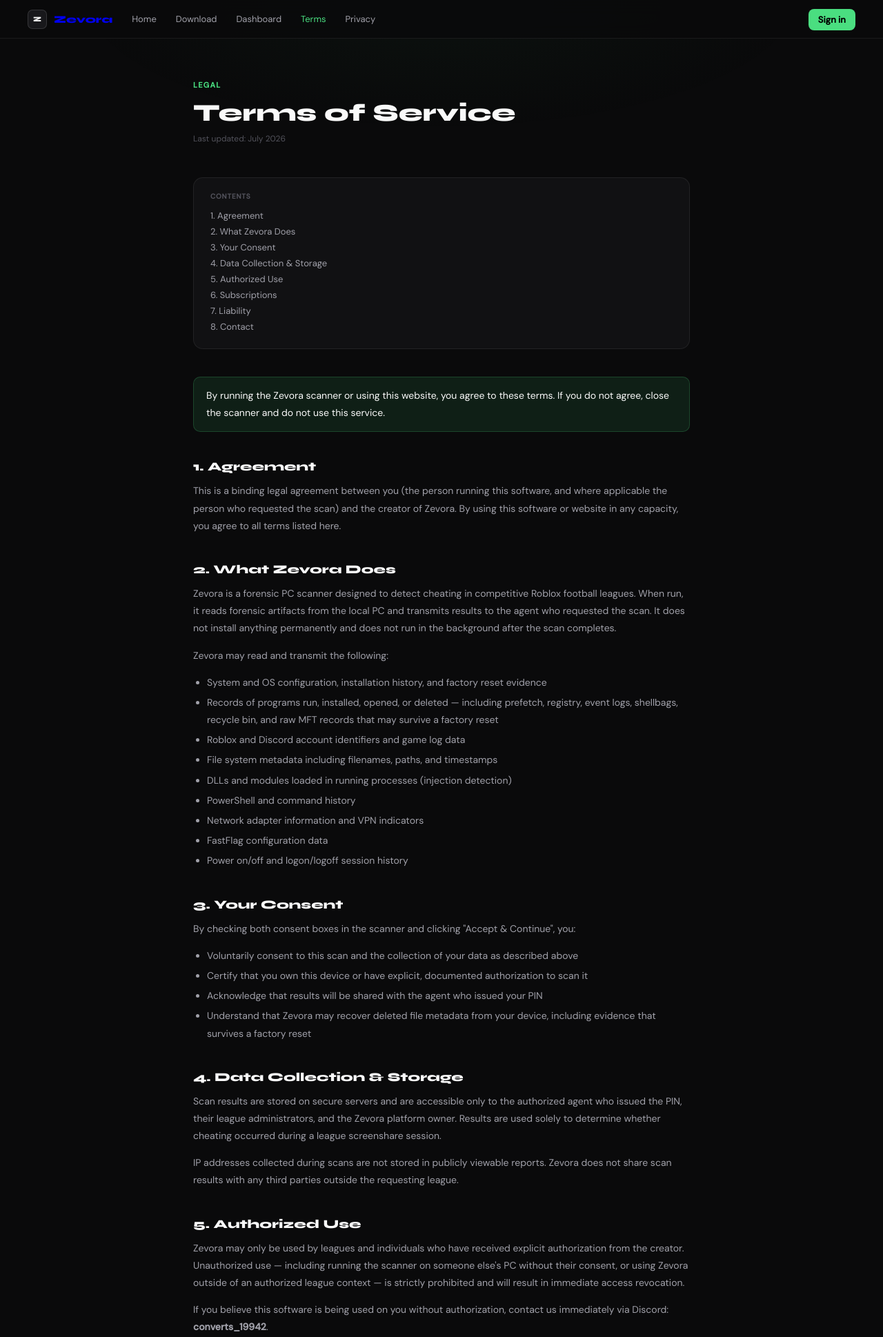
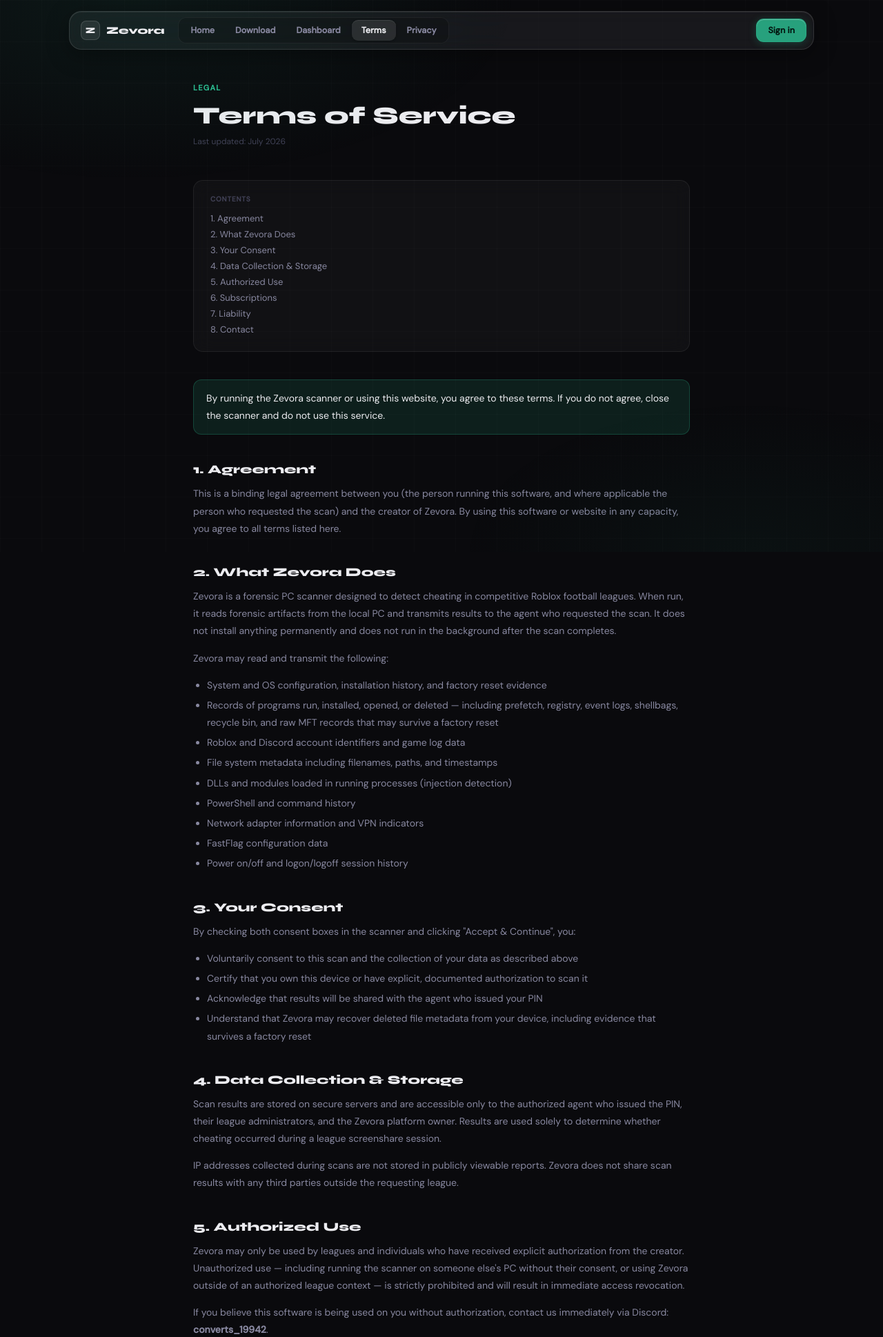
Before and after one commit to n0unt/pccheckersitee, a Flask app: page /terms in a window 1280 px wide. Shown: the top 1938 px of the page at 69% size. Run offline with Flask 3, Linux system fonts and the light colour scheme; some libraries are stand-ins or nearby versions.

Commit message:
Refactor terms.html for improved styling and layout
Updated styles and structure of the terms of service page, including navigation and content formatting.

```diff
--- a/templates/terms.html
+++ b/templates/terms.html
@@ -4,53 +4,110 @@
 <meta charset="UTF-8">
 <meta name="viewport" content="width=device-width,initial-scale=1.0">
 <title>Zevora — Terms of Service</title>
-<link href="https://fonts.googleapis.com/css2?family=Syne:wght@700;800&family=DM+Sans:wght@400;500&display=swap" rel="stylesheet">
+<link href="https://fonts.googleapis.com/css2?family=Syne:wght@400;600;700;800&family=DM+Sans:wght@300;400;500&display=swap" rel="stylesheet">
 <style>
 *,*::before,*::after{box-sizing:border-box;margin:0;padding:0}
 :root{
-  --bg:#0a0a0b;--s1:#111113;--s2:#18181b;--s3:#27272a;
+  --bg:#0a0a0d;--s1:#111116;--s2:#18181d;--s3:#1e1e24;--s4:#27272e;
   --border:rgba(255,255,255,0.07);--border2:rgba(255,255,255,0.13);
-  --fg:#fafafa;--fg2:#a1a1aa;--fg3:#52525b;
-  --accent:#4ade80;--accentg:rgba(74,222,128,0.1);
+  --fg:#ececf0;--fg2:#8888a0;--fg3:#404055;
+  --accent:#2bba8f;--accent2:#1d9e76;--accentg:rgba(43,186,143,0.12);--accentg2:rgba(43,186,143,0.06);
 }
 html,body{background:var(--bg);color:var(--fg);font-family:'DM Sans',sans-serif;}
-body::before{content:'';position:fixed;inset:0;pointer-events:none;
-  background:radial-gradient(ellipse 70% 40% at 50% 0%,rgba(74,222,128,0.04),transparent 60%);}
+body::before{
+  content:'';position:fixed;inset:0;pointer-events:none;
+  background:
+    radial-gradient(ellipse 80% 60% at 15% 0%,rgba(43,186,143,0.08) 0%,transparent 55%),
+    radial-gradient(ellipse 60% 50% at 85% 100%,rgba(29,158,118,0.05) 0%,transparent 55%);
+}
+body::after{
+  content:'';position:fixed;inset:0;pointer-events:none;
+  background-image:linear-gradient(rgba(255,255,255,0.015) 1px,transparent 1px),
+                   linear-gradient(90deg,rgba(255,255,255,0.015) 1px,transparent 1px);
+  background-size:60px 60px;
+}
 
-nav{position:sticky;top:0;z-index:100;background:rgba(10,10,11,0.92);backdrop-filter:blur(20px);
-    border-bottom:1px solid var(--border);height:56px;display:flex;align-items:center;padding:0 40px;gap:16px;}
-.brand{display:flex;align-items:center;gap:10px;text-decoration:none;}
-.brand-mark{width:28px;height:28px;border-radius:7px;background:var(--s2);border:1px solid var(--border2);
-  display:flex;align-items:center;justify-content:center;font-family:'Syne',sans-serif;font-size:10px;font-weight:800;color:var(--fg);}
-.bname{font-family:'Syne',sans-serif;font-size:15px;font-weight:800;}
-.nav-links{display:flex;gap:4px;}
-.nav-links a{color:var(--fg2);text-decoration:none;font-size:13px;padding:5px 12px;border-radius:8px;transition:.15s;}
-.nav-links a:hover{color:var(--fg);background:rgba(255,255,255,0.05);}
-.nav-links a.active{color:var(--accent);}
-.nav-r{margin-left:auto;}
-.btn-nav{background:var(--accent);color:#000;text-decoration:none;font-size:13px;font-weight:700;padding:7px 14px;border-radius:8px;}
-.btn-nav:hover{opacity:.88;}
+/* ── Floating glass nav ── */
+.nav-outer{position:sticky;top:0;z-index:100;padding:16px 20px 0;display:flex;justify-content:center;}
+nav{
+  width:100%;max-width:1080px;
+  background:rgba(255,255,255,0.06);
+  backdrop-filter:blur(28px) saturate(180%);
+  -webkit-backdrop-filter:blur(28px) saturate(180%);
+  border:1px solid rgba(255,255,255,0.12);
+  border-radius:18px;
+  height:56px;display:flex;align-items:center;padding:0 10px 0 16px;
+  box-shadow:0 8px 32px rgba(0,0,0,0.35),inset 0 1px 0 rgba(255,255,255,0.08);
+}
+.brand{display:flex;align-items:center;gap:9px;text-decoration:none;margin-right:20px;}
+.mark{width:28px;height:28px;border-radius:8px;background:rgba(255,255,255,0.08);
+  border:1px solid rgba(255,255,255,0.14);display:flex;align-items:center;justify-content:center;
+  font-family:'Syne',sans-serif;font-size:12px;font-weight:800;color:var(--fg);flex-shrink:0;}
+.bname{font-family:'Syne',sans-serif;font-size:15px;font-weight:800;color:var(--fg);letter-spacing:-.01em;}
+.nav-links{
+  display:flex;gap:2px;background:rgba(0,0,0,0.2);
+  border:1px solid rgba(255,255,255,0.06);border-radius:12px;padding:3px;
+}
+.nav-links a{
+  color:var(--fg2);text-decoration:none;font-size:12.5px;font-weight:600;
+  padding:7px 14px;border-radius:9px;transition:all .18s ease;
+}
+.nav-links a:hover{color:var(--fg);}
+.nav-links a.active{
+  color:var(--fg);background:rgba(255,255,255,0.1);
+  box-shadow:0 1px 3px rgba(0,0,0,0.3),inset 0 1px 0 rgba(255,255,255,0.1);
+}
+.nav-r{margin-left:auto;display:flex;gap:8px;align-items:center;}
+.btn-ghost{
+  color:var(--fg2);text-decoration:none;font-size:12.5px;font-weight:600;
+  padding:8px 15px;border-radius:11px;transition:all .18s ease;
+  background:rgba(255,255,255,0.05);border:1px solid rgba(255,255,255,0.1);
+}
+.btn-ghost:hover{color:var(--fg);background:rgba(255,255,255,0.09);border-color:rgba(255,255,255,0.16);}
+.btn-accent{
+  background:rgba(43,186,143,0.85);color:#03150f;text-decoration:none;
+  font-size:12.5px;font-weight:700;padding:8px 16px;border-radius:11px;
+  transition:all .18s ease;border:1px solid rgba(43,186,143,0.4);
+  box-shadow:0 2px 12px rgba(43,186,143,0.25),inset 0 1px 0 rgba(255,255,255,0.25);
+}
+.btn-accent:hover{background:var(--accent);transform:translateY(-1px);}
 
-.page{max-width:760px;margin:0 auto;padding:60px 20px 100px;}
+/* ── Content ── */
+.page{max-width:760px;margin:0 auto;padding:48px 20px 100px;}
 .page-label{font-size:11px;font-weight:700;letter-spacing:.12em;text-transform:uppercase;color:var(--accent);margin-bottom:12px;}
 h1{font-family:'Syne',sans-serif;font-size:2.2rem;font-weight:800;margin-bottom:8px;}
 .updated{font-size:12px;color:var(--fg3);margin-bottom:48px;}
-.toc{background:var(--s1);border:1px solid var(--border);border-radius:14px;padding:20px 24px;margin-bottom:40px;}
+
+.toc{
+  background:rgba(255,255,255,0.03);backdrop-filter:blur(12px);
+  border:1px solid var(--border);border-radius:14px;padding:20px 24px;margin-bottom:40px;
+}
 .toc-title{font-size:10px;font-weight:700;letter-spacing:.08em;text-transform:uppercase;color:var(--fg3);margin-bottom:10px;}
 .toc a{display:block;font-size:13px;color:var(--fg2);text-decoration:none;padding:3px 0;transition:.15s;}
 .toc a:hover{color:var(--accent);}
+
 h2{font-family:'Syne',sans-serif;font-size:1.1rem;font-weight:800;margin:40px 0 12px;color:var(--fg);}
 p{font-size:14px;color:var(--fg2);line-height:1.8;margin-bottom:14px;}
 ul{padding-left:20px;margin-bottom:14px;}
 ul li{font-size:14px;color:var(--fg2);line-height:1.8;margin-bottom:4px;}
-.highlight{background:var(--accentg);border:1px solid rgba(74,222,128,0.2);border-radius:10px;padding:14px 18px;margin:20px 0;}
+
+.highlight{
+  background:var(--accentg);border:1px solid rgba(43,186,143,0.25);
+  border-radius:12px;padding:14px 18px;margin:20px 0;
+}
 .highlight p{margin:0;color:var(--fg);}
+
 hr{border:none;border-top:1px solid var(--border);margin:40px 0;}
 </style>
 </head>
 <body>
+
+<div class="nav-outer">
   <nav>
-  <a href="/" class="brand"><div class="brand-mark">Z</div><span class="bname">Zevora</span></a>
+    <a href="/" class="brand">
+      <div class="mark">Z</div>
+      <span class="bname">Zevora</span>
+    </a>
     <div class="nav-links">
       <a href="/">Home</a>
       <a href="/download">Download</a>
@@ -59,10 +116,14 @@ hr{border:none;border-top:1px solid var(--border);margin:40px 0;}
       <a href="/privacy">Privacy</a>
     </div>
     <div class="nav-r">
-    {% if user %}<a href="/auth/logout" class="btn-nav">Sign out</a>
-    {% else %}<a href="/login" class="btn-nav">Sign in</a>{% endif %}
+      {% if user %}
+        <a href="/auth/logout" class="btn-ghost">Sign out</a>
+      {% else %}
+        <a href="/login" class="btn-accent">Sign in</a>
+      {% endif %}
     </div>
   </nav>
+</div>
 
 <div class="page">
   <div class="page-label">Legal</div>
@@ -74,7 +135,7 @@ hr{border:none;border-top:1px solid var(--border);margin:40px 0;}
     <a href="#agreement">1. Agreement</a>
     <a href="#what-zevora-does">2. What Zevora Does</a>
     <a href="#consent">3. Your Consent</a>
-    <a href="#data">4. Data Collection & Storage</a>
+    <a href="#data">4. Data Collection &amp; Storage</a>
     <a href="#use">5. Authorized Use</a>
     <a href="#subscriptions">6. Subscriptions</a>
     <a href="#liability">7. Liability</a>
@@ -104,7 +165,7 @@ hr{border:none;border-top:1px solid var(--border);margin:40px 0;}
   </ul>
 
   <h2 id="consent">3. Your Consent</h2>
-  <p>By checking both consent boxes in the scanner and clicking "Accept & Continue", you:</p>
+  <p>By checking both consent boxes in the scanner and clicking "Accept &amp; Continue", you:</p>
   <ul>
     <li>Voluntarily consent to this scan and the collection of your data as described above</li>
     <li>Certify that you own this device or have explicit, documented authorization to scan it</li>
@@ -112,7 +173,7 @@ hr{border:none;border-top:1px solid var(--border);margin:40px 0;}
     <li>Understand that Zevora may recover deleted file metadata from your device, including evidence that survives a factory reset</li>
   </ul>
 
-  <h2 id="data">4. Data Collection & Storage</h2>
+  <h2 id="data">4. Data Collection &amp; Storage</h2>
   <p>Scan results are stored on secure servers and are accessible only to the authorized agent who issued the PIN, their league administrators, and the Zevora platform owner. Results are used solely to determine whether cheating occurred during a league screenshare session.</p>
   <p>IP addresses collected during scans are not stored in publicly viewable reports. Zevora does not share scan results with any third parties outside the requesting league.</p>
 
@@ -136,5 +197,6 @@ hr{border:none;border-top:1px solid var(--border);margin:40px 0;}
   <hr>
   <p style="font-size:12px;color:var(--fg3)">These terms may be updated at any time. Continued use of Zevora constitutes acceptance of the most current version.</p>
 </div>
+
 </body>
 </html>
```
Lines whose indentation alone changed are shown as unchanged.
